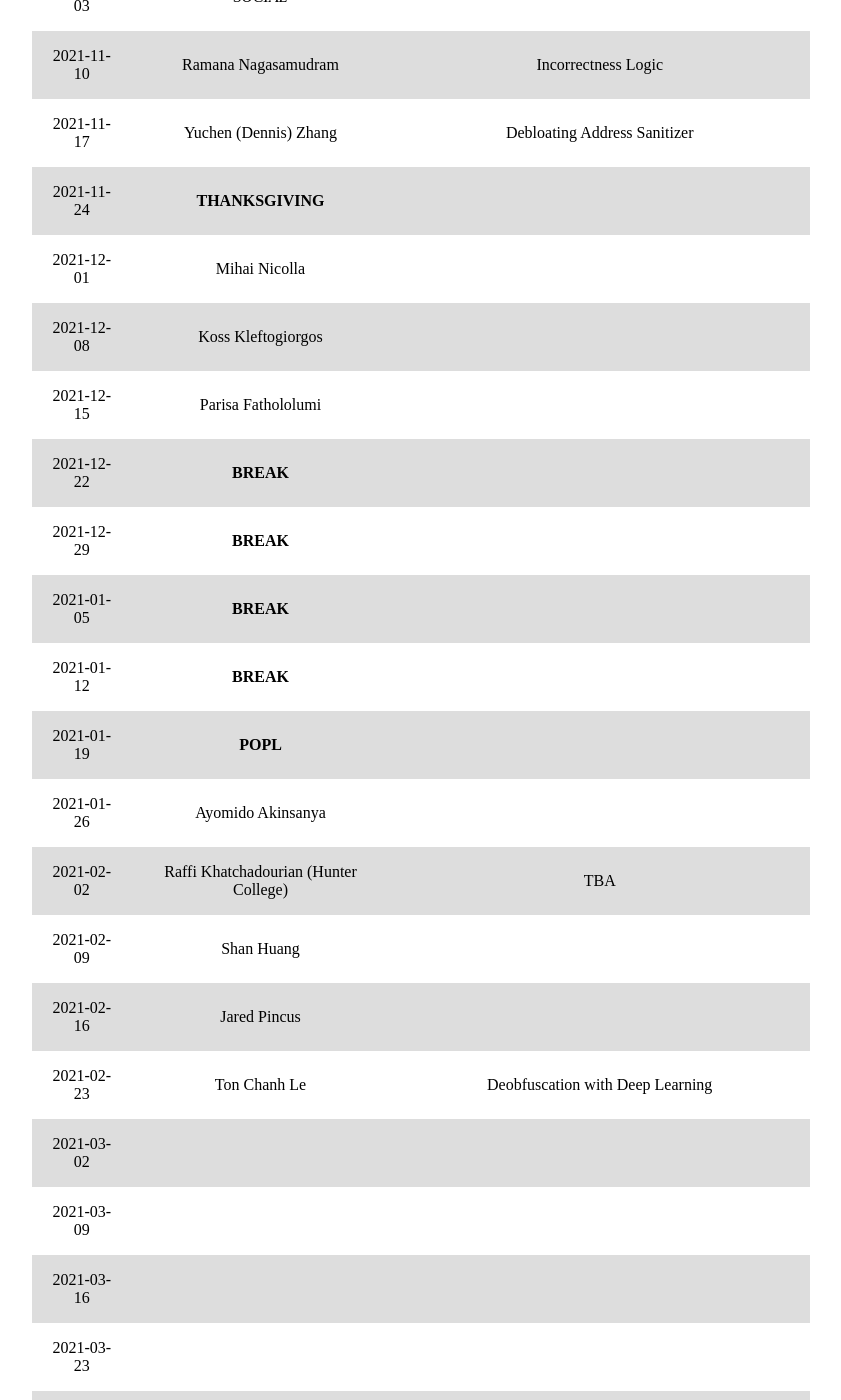
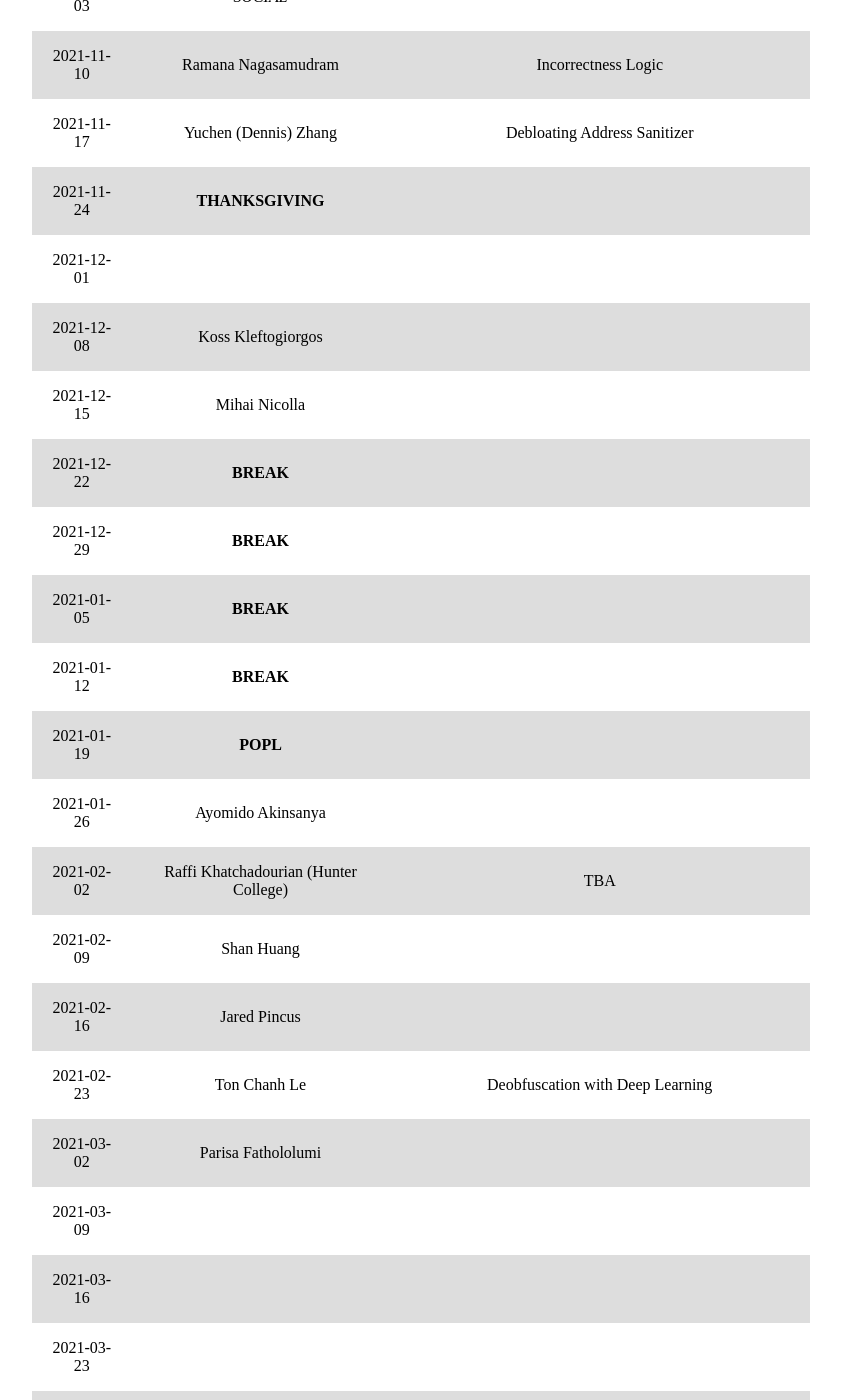
Before and after one commit to mgree/cypress, a Jekyll site: the page built from schedule.md, in a window 1280 px wide and 1400 px high, scrolled down 609 px. Shown: the whole window, without its empty margins (219-1060 px from the left). Built offline with Jekyll 4.4.1, drawn with Linux system fonts in a browser that asks for light colours; part of the change alters nothing that is shown.

```diff
--- a/schedule.md
+++ b/schedule.md
@@ -23,9 +23,9 @@ find someone willing to take your place first.
 | 2021-11-10 | Ramana Nagasamudram                   | Incorrectness Logic |
 | 2021-11-17 | Yuchen (Dennis) Zhang                 | Debloating Address Sanitizer |
 | 2021-11-24 | **THANKSGIVING**                      | |
-| 2021-12-01 | Mihai Nicolla                         | |
+| 2021-12-01 |                                       | |
 | 2021-12-08 | Koss Kleftogiorgos                    | |
-| 2021-12-15 | Parisa Fathololumi                    | |
+| 2021-12-15 | Mihai Nicolla                         | |
 | 2021-12-22 | **BREAK**                             | |
 | 2021-12-29 | **BREAK**                             | |
 | 2021-01-05 | **BREAK**                             | |
@@ -36,7 +36,7 @@ find someone willing to take your place first.
 | 2021-02-09 | Shan Huang                            | |
 | 2021-02-16 | Jared Pincus                          | |
 | 2021-02-23 | Ton Chanh Le                          | Deobfuscation with Deep Learning |
-| 2021-03-02 |                                       | |
+| 2021-03-02 | Parisa Fathololumi                    | |
 | 2021-03-09 |                                       | |
 | 2021-03-16 |                                       | |
 | 2021-03-23 |                                       | |
```
